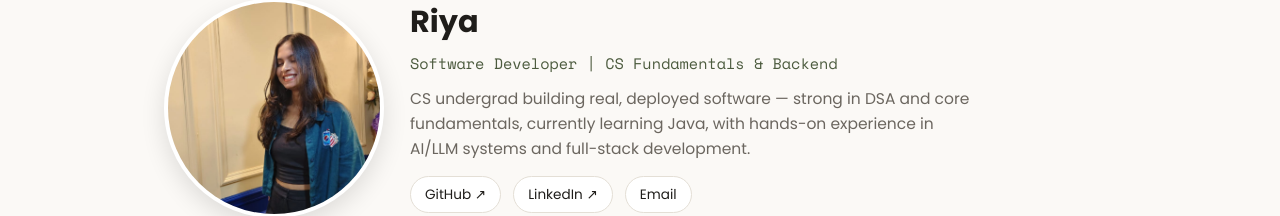
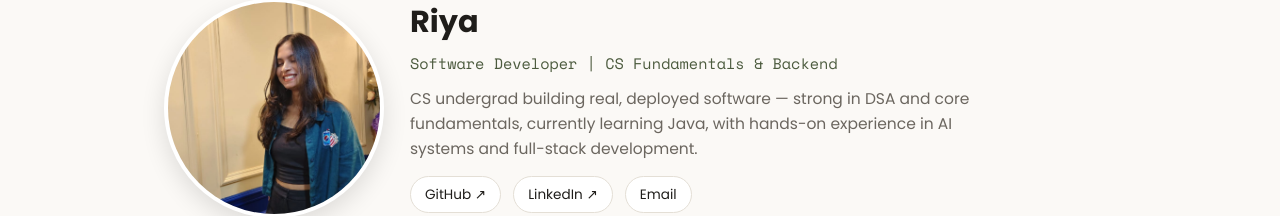
Before and after one commit to riya5005/AIPortfolio, a React (Vite) app in the folder riya-portfolio/frontend/: page / in a window 1280 px wide. Shown: the part 115-331 px from the top of the page. Built offline with nearby package versions, Linux system fonts and the light colour scheme; no server answers.

Commit message:
Refine hero tagline in Hero component
Updated the description to clarify AI expertise.

```diff
--- a/riya-portfolio/frontend/src/components/Hero.jsx
+++ b/riya-portfolio/frontend/src/components/Hero.jsx
@@ -19,7 +19,7 @@ function Hero() {
 <p className="hero-tagline">
   CS undergrad building real, deployed software — strong in DSA and core
   fundamentals, currently learning Java, with hands-on experience in
-  AI/LLM systems and full-stack development.
+  AI systems and full-stack development.
 </p>
           <div className="hero-links">
             <a href="https://github.com/riya5005" target="_blank" rel="noreferrer">GitHub ↗</a>
```
